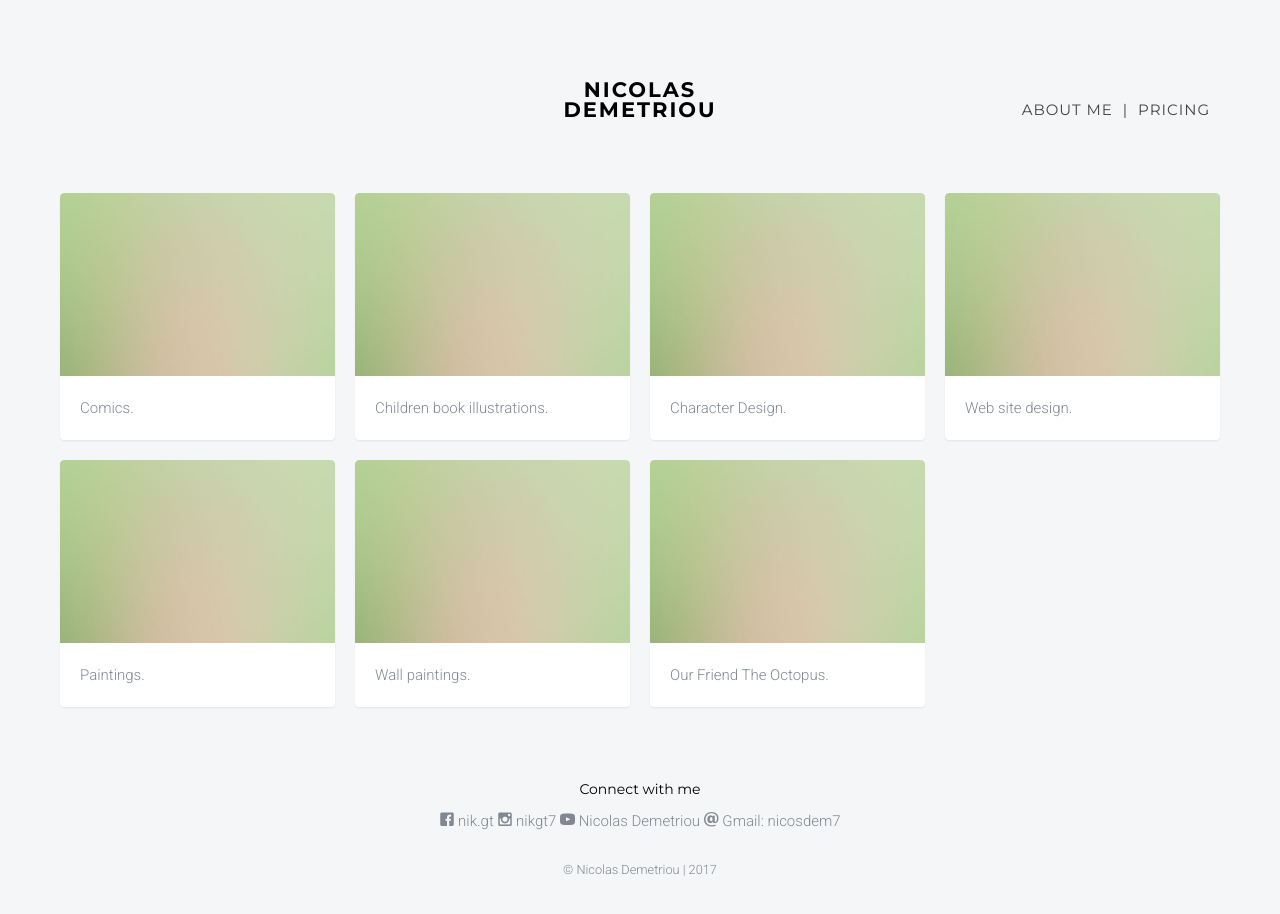
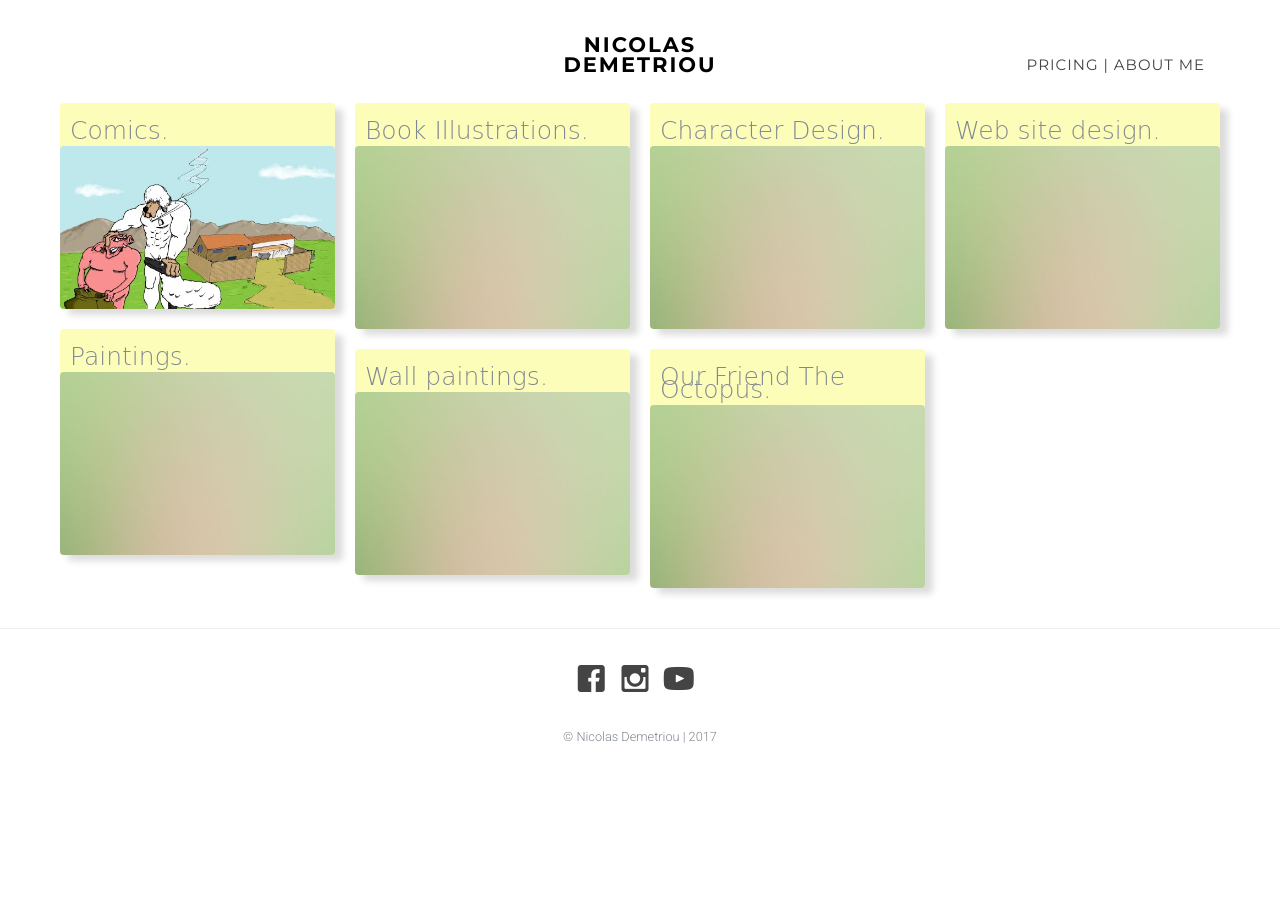
Before and after one commit to nikgt7/nikgt7.github.io, a plain HTML site: page index.html at #/about in a window 1280 px wide. After the commit the page ends 800 px from the top, so only its background shows below. Drawn offline with nearby package versions, Linux system fonts and the light colour scheme; some packages are replaced by stand-ins of ours; files whose address does not match are found by name; a web font is replaced by a local one.

Commit message:
Changes in style

```diff
--- a/index.html
+++ b/index.html
@@ -30,6 +30,8 @@
 	<!-- Google Webfonts -->
 	<link href='http://fonts.googleapis.com/css?family=Roboto:400,300,100,500' rel='stylesheet' type='text/css'>
 	<link href='https://fonts.googleapis.com/css?family=Montserrat:400,700' rel='stylesheet' type='text/css'>
+	<link href="https://fonts.googleapis.com/css?family=Pacifico" rel="stylesheet">
+	<link href="https://fonts.googleapis.com/css?family=Loved+by+the+King" rel="stylesheet">
 
 	<!-- Animate.css -->
 	<link rel="stylesheet" href="css/animate.css">
@@ -69,8 +71,8 @@
 				<div class="col-md-12">
 					<a class="navbar-brand" href="#/">Nicolas Demetriou</a>
 					<div  class="fh5co-menu-btn">
-						<a href="#/about">About Me&nbsp;</a> |
-						<a href="#/pricing">&nbsp;Pricing</a>
+						<a href="#/pricing">&nbsp;Pricing</a> |
+						<a href="#/about">About Me&nbsp;</a>
 					</div>
 				</div>
 			</div>
@@ -81,16 +83,14 @@
 	<div id="fh5co-main">
 		<div ng-view></div>
 	</div>
-
+<hr/>
 	<footer id="fh5co-footer">
 		<div class="container">
 			<div class="row row-padded">
 				<div class="col-md-12 text-center">
-					<h5 class="fh5co-lead">Connect with me</h3>
-					<i class="icon-facebook"></i> nik.gt
-					<i class="icon-instagram"></i> nikgt7
-					<i class="icon-youtube"></i> Nicolas Demetriou
-					<i class="icon-email"></i> Gmail: nicosdem7
+					<a href="https://www.facebook.com/nik.gt"><i class="icon-facebook"></i></a>
+					<a href="https://www.instagram.com/nikgt7"><i class="icon-instagram"></i></a>
+					<a href="https://www.youtube.com/channel/UCg3K0GM0ma4EqSJLlyxFeyg"><i class="icon-youtube"></i></a>
 					<p></p>
 					<p><small>&copy; Nicolas Demetriou | <script>var d=new Date(); document.write(d.getFullYear()); </script></small></p>
 				</div>
--- a/pages/main.html
+++ b/pages/main.html
@@ -4,64 +4,65 @@
 
 			<div class="item">
 				<div class="animate-box">
+					<div class="fh5co-item-title" >Comics.</div>
 					<a href="#/comics" class="fh5co-board-img">
-						<img src="images/img_2.jpg" alt="Character Design">
+						<img src="images/comics.jpg" alt="Comics">
 					</a>
-					<div class="fh5co-desc">Comics.</div>
+
 				</div>
 			</div>
 
 			<div class="item">
 				<div class="animate-box">
+					<div class="fh5co-item-title">Book Illustrations.</div>
 					<a href="#/bookillustrations" class="fh5co-board-img">
 						<img src="images/img_2.jpg" alt="Character Design">
 					</a>
-					<div class="fh5co-desc">Children book illustrations.</div>
 				</div>
 			</div>
 
 			<div class="item">
 				<div class="animate-box">
+					<div class="fh5co-item-title">Character Design.</div>
 					<a href="images/img_2.jpg" class="fh5co-board-img">
 						<img src="images/img_2.jpg" alt="Character Design">
 					</a>
-					<div class="fh5co-desc">Character Design.</div>
 				</div>
 			</div>
 
 			<div class="item">
 				<div class="animate-box">
+					<div class="fh5co-item-title">Web site design.</div>
 					<a href="images/img_2.jpg" class="fh5co-board-img">
 						<img src="images/img_2.jpg" alt="">
 					</a>
-					<div class="fh5co-desc">Web site design.</div>
 				</div>
 			</div>
 
 			<div class="item">
 				<div class="animate-box">
+					<div class="fh5co-item-title">Paintings.</div>
 					<a href="images/img_2.jpg" class="fh5co-board-img">
 						<img src="images/img_2.jpg" alt="">
 					</a>
-					<div class="fh5co-desc">Paintings.</div>
 				</div>
 			</div>
 
 			<div class="item">
 				<div class="animate-box">
+					<div class="fh5co-item-title">Wall paintings.</div>
 					<a href="images/img_2.jpg" class="fh5co-board-img">
 						<img src="images/img_2.jpg" alt="">
 					</a>
-					<div class="fh5co-desc">Wall paintings.</div>
 				</div>
 			</div>
 
 			<div class="item">
 				<div class="animate-box">
+					<div class="fh5co-item-title" >Our Friend The Octopus.</div>
 					<a href="images/img_2.jpg" class="fh5co-board-img">
 						<img src="images/img_2.jpg" alt="">
 					</a>
-					<div class="fh5co-desc">Our Friend The Octopus.</div>
 				</div>
 			</div>
 
```
Also changed, not shown: pages/about.html (+2 -0 lines), css/style.css, images/comics.jpg (added), 1 other file.
